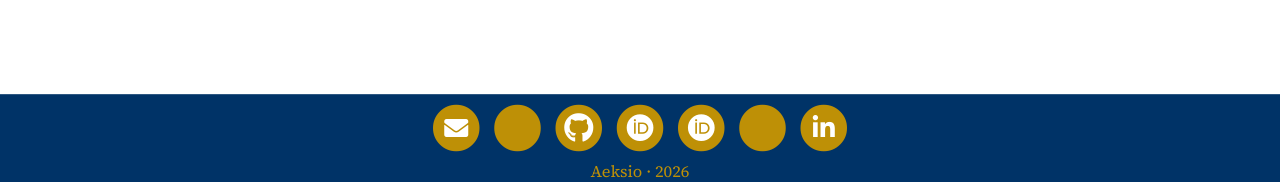
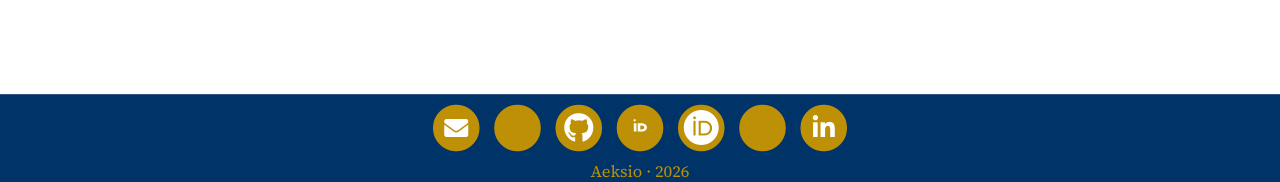
Before and after one commit to Arthys86/website, a Jekyll site: the page built from index.md, in a window 1280 px wide. Shown: the part 715-897 px from the top of the page. Built offline with Jekyll 4.4.1, drawn with Linux system fonts in a browser that asks for light colours; nearby versions of some CDN libraries; a style sheet for code colours, icons or effects is not loaded.

Commit message:
Update footer.html

```diff
--- a/_includes/footer.html
+++ b/_includes/footer.html
@@ -42,7 +42,9 @@
             <a class="footer-icon-link" href="{{ site.social-network-links.orcid }}" target="_blank" aria-label="ORCID">
               <span class="fa-stack" aria-hidden="true">
                 <i class="fas fa-circle fa-stack-2x"></i>
-                <i class="fab fa-orcid fa-stack-1x fa-inverse" style="font-size: 1.15em;"></i>
+                <svg class="fa-stack-1x" viewBox="0 0 24 24" style="fill: white; width: 1.15em; height: 1.15em; position: absolute; left: 50%; top: 50%; transform: translate(-50%, -50%);">
+                  <path d="M7.369 4.378c.541 0 .983.44.983.983s-.442.983-.983.983-.983-.44-.983-.983.442-.983.983-.983zm1.492 10.74H6.62V7.91h2.241v7.208zm1.143-7.208h3.593c2.72 0 4.432 1.94 4.432 3.604 0 1.664-1.712 3.604-4.432 3.604h-3.593V7.91zm2.241 5.334h1.352c1.352 0 2.191-1.041 2.191-1.73s-.839-1.73-2.191-1.73h-1.352v3.46z"/>
+                </svg>
               </span>
             </a>
           </li>
@@ -53,7 +55,7 @@
             <a class="footer-icon-link" href="{{ site.social-network-links.orcid }}" target="_blank" aria-label="ORCID">
               <span class="fa-stack" aria-hidden="true">
                 <i class="fas fa-circle fa-stack-2x"></i>
-                <i class="fab fa-orcid fa-stack-1x fa-inverse" style="font-size: 1.15em;"></i>
+                <i class="fab fa-orcid fa-stack-1x fa-inverse" style="font-size: 1.5em;"></i>
               </span>
             </a>
           </li>
```
